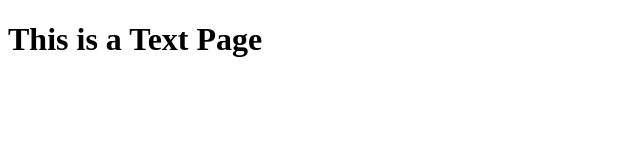
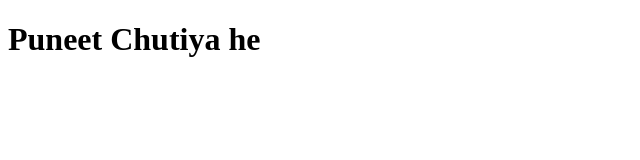
Before and after one commit to AakashNiwane/aakashniwane.github.io, a plain HTML site: page index.html in a window 1280 px wide. Shown: the whole page, without its empty margins (0-640 px from the left). Drawn offline with Linux system fonts and the light colour scheme.

Commit message:
update index.html

```diff
--- a/index.html
+++ b/index.html
@@ -7,7 +7,7 @@
 
 	<div>
 		<h1>
-			This is a Text Page
+			Puneet Chutiya he
 
 		</h1>
 	</div>
```
